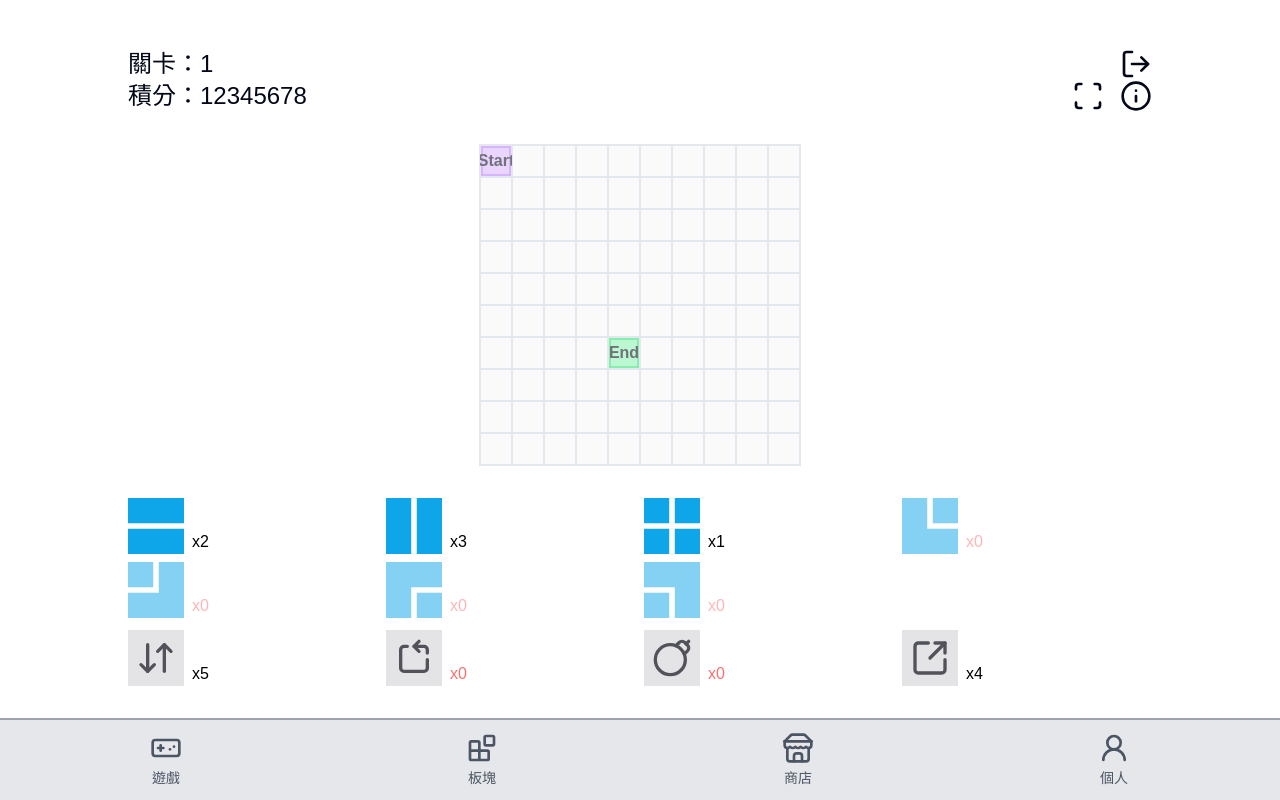
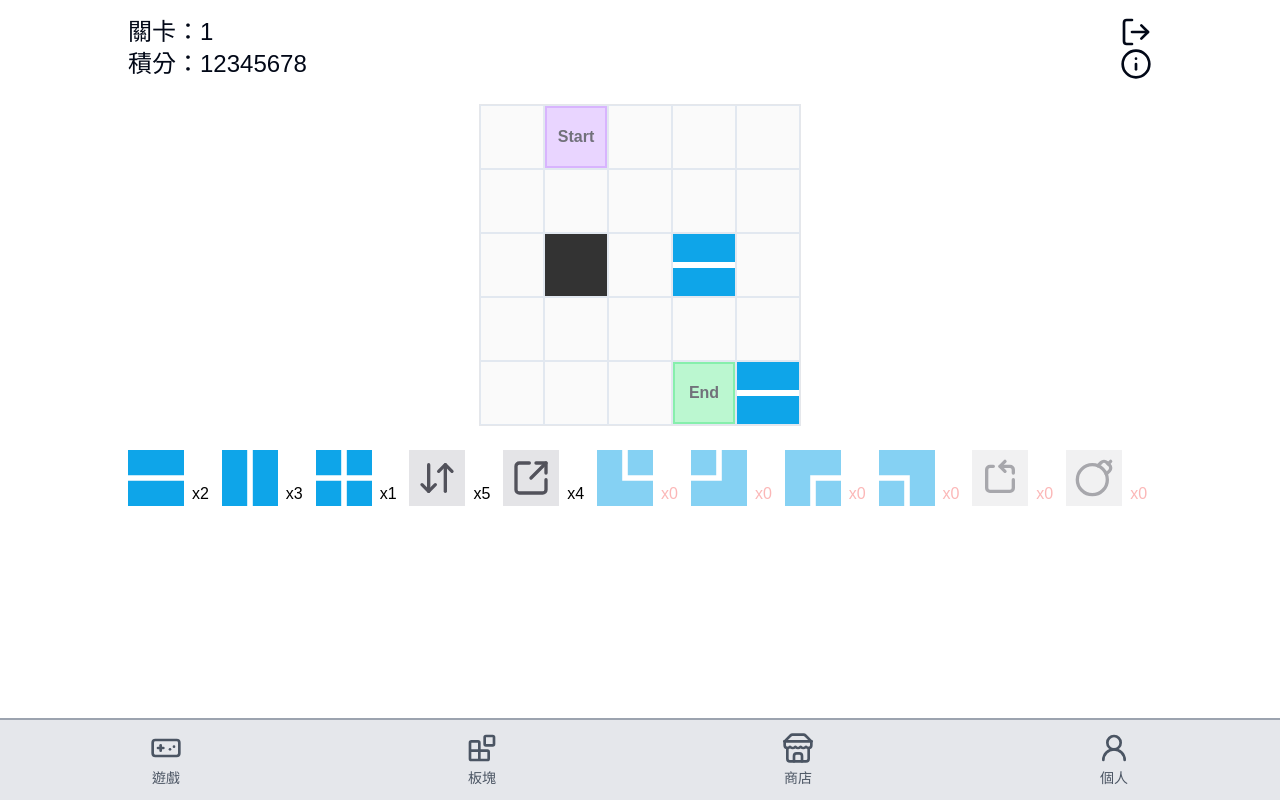
Before and after one commit to sitcon-tw/2025-game, a Next.js app: page /game in a window 1280 px wide. Built offline with nearby package versions, Linux system fonts and the light colour scheme.

Commit message:
feat: resize block when dragging to fit the game map cell

```diff
--- a/src/app/(screens)/game/page.tsx
+++ b/src/app/(screens)/game/page.tsx
@@ -19,6 +19,9 @@ import {
 } from "lucide-react";
 import { cn } from "@/lib/utils";
 import useCustomSensors from "@/hooks/useCustomSensors";
+
+const BLOCK_SIZE = 56;
+const GAME_MAP_SIZE = 320;
 
 // blocks in svg format
 const blocks = {
@@ -105,6 +108,52 @@ const blocks = {
   ),
 };
 
+const props = {
+  switchFloor: (
+    <div className="flex h-full w-full items-center justify-center bg-zinc-200 text-zinc-600">
+      <ArrowDownUp className="h-10 w-10" />
+    </div>
+  ),
+  rotate: (
+    <div className="flex h-full w-full items-center justify-center bg-zinc-200 text-zinc-600">
+      <RotateCcwSquare className="h-10 w-10" />
+    </div>
+  ),
+  bomb: (
+    <div className="flex h-full w-full items-center justify-center bg-zinc-200 text-zinc-600">
+      <Bomb className="h-10 w-10" />
+    </div>
+  ),
+  teleport: (
+    <div className="flex h-full w-full items-center justify-center bg-zinc-200 text-zinc-600">
+      <SquareArrowOutUpRight className="h-10 w-10" />
+    </div>
+  ),
+};
+
+const blockAndPropsElements = {
+  ...blocks,
+  ...props,
+};
+
+interface Block {
+  unlocked: boolean;
+  amount: number;
+  up: boolean;
+  down: boolean;
+  left: boolean;
+  right: boolean;
+}
+
+interface Prop {
+  unlocked: boolean;
+  amount: number;
+}
+interface InventoryItem {
+  data: Block | Prop;
+  id: string;
+}
+
 export default function GamePage() {
   // react usestate -- dont change anything here!
   const [Level, setLevel] = useState(1);
@@ -116,7 +165,11 @@ export default function GamePage() {
   const [SelectedItem, setSelectedItem] = useState("");
   const [IsZoomedIn, setIsZoomedIn] = useState(false);
   const [isDropped, setIsDropped] = useState(false);
+  const [isDragging, setIsDragging] = useState(false);
+  const [isDraggingBlockOverMap, setIsDraggingBlockOverMap] = useState(false);
   const sensors = useCustomSensors();
+  const rowCount = GameGrid.length;
+  const colCount = GameGrid.length > 0 ? GameGrid[0].length : 0;
 
   /////////////////////////
   //  block a: 橫的
@@ -398,32 +451,8 @@ export default function GamePage() {
         }
       }
     }
-    console.log(newGrid);
     setPlaceableGrid(newGrid);
   }
-
-  const props = {
-    switchFloor: (
-      <div className="flex h-14 w-14 items-center justify-center bg-zinc-200 text-zinc-600">
-        <ArrowDownUp className="h-10 w-10" />
-      </div>
-    ),
-    rotate: (
-      <div className="flex h-14 w-14 items-center justify-center bg-zinc-200 text-zinc-600">
-        <RotateCcwSquare className="h-10 w-10" />
-      </div>
-    ),
-    bomb: (
-      <div className="flex h-14 w-14 items-center justify-center bg-zinc-200 text-zinc-600">
-        <Bomb className="h-10 w-10" />
-      </div>
-    ),
-    teleport: (
-      <div className="flex h-14 w-14 items-center justify-center bg-zinc-200 text-zinc-600">
-        <SquareArrowOutUpRight className="h-10 w-10" />
-      </div>
-    ),
-  };
 
   // fetch data here
   useEffect(() => {
@@ -766,7 +795,7 @@ export default function GamePage() {
       },
     };
 
-    const GameGridData = gameGridData10x10;
+    const GameGridData = gameGridData5x5;
 
     setLevel(LevelData);
     setScore(ScoreData);
@@ -779,6 +808,8 @@ export default function GamePage() {
   }, []);
 
   function handleDragEnd(event: DragEndEvent) {
+    setIsDragging(false);
+    setIsDraggingBlockOverMap(false);
     const { active, over } = event;
 
     if (!active || !over) return;
@@ -789,21 +820,47 @@ export default function GamePage() {
     const [overType, overRow, overCol] = overId;
 
     if (activeType === "fragment" && overType === "grid") {
-      console.log("dropped", fragmentID, overRow, overCol);
       placeBlock(Number(overRow), Number(overCol), fragmentID);
       addBlockAmount(fragmentID, -1);
       setIsDropped(true);
     }
   }
 
+  function handleDragOver() {
+    setIsDraggingBlockOverMap(true);
+  }
+
+  const inventoryItems: InventoryItem[] = [
+    ...Object.entries(BlockData).map(([key, data]) => ({
+      data,
+      id: key,
+    })),
+    ...Object.entries(PropsData).map(([key, data]) => ({
+      data,
+      id: key,
+    })),
+  ].toSorted(
+    (a, b) => (b.data.amount > 0 ? 1 : 0) - (a.data.amount > 0 ? 1 : 0),
+  );
+
+  function handleDragStart() {
+    setIsDropped(false);
+    setIsDragging(true);
+  }
+
   return (
     <>
       <DndContext
+        onDragOver={handleDragOver}
         sensors={sensors}
         onDragEnd={handleDragEnd}
-        onDragStart={() => setIsDropped(false)}
+        onDragStart={handleDragStart}
       >
-        <div className="flex h-full w-full flex-col items-center py-12">
+        <div
+          className={cn(
+            "flex h-full w-full flex-col items-center overflow-hidden py-4",
+          )}
+        >
           {/* header */}
           <div className="flex w-[80%] justify-between">
             <div className="text-2xl">
@@ -837,22 +894,37 @@ export default function GamePage() {
               </div>
             </div>
           </div>
-
-          <div className="py-4" />
-
+          <div className="py-3" />
+          {/* game area */}
+          <div className="flex w-full flex-col items-center justify-center overflow-hidden">
             {/* grid part */}
             <div
-            className={`inline-block min-h-[322px] h-[322px] w-[322px] overflow-auto border border-gray-200 ${IsZoomedIn ? "overflow-auto" : ""}`}
+              className={`inline-block overflow-auto border border-gray-200 ${IsZoomedIn ? "overflow-auto" : ""}`}
+              style={{
+                width: IsZoomedIn
+                  ? `${GAME_MAP_SIZE + 2}px`
+                  : `${GAME_MAP_SIZE + 2}px`,
+                height: IsZoomedIn
+                  ? `${GAME_MAP_SIZE + 2}px`
+                  : `${GAME_MAP_SIZE + 2}px`,
+                // minHeight: IsZoomedIn
+                //   ? `${GAME_MAP_SIZE + 2}px`
+                //   : `${GAME_MAP_SIZE + 2}px`,
+              }}
             >
               <div className="w-fit">
                 {GameGrid.map((row, rowIndex) => (
                   <div key={rowIndex} className="flex">
                     {row.map((cell, colIndex) => {
-                    const cellContent = blocks[cell as keyof typeof blocks];
+                      const cellContent =
+                        blockAndPropsElements[
+                          cell as keyof typeof blockAndPropsElements
+                        ];
 
                       return (
                         <div key={colIndex}>
                           <GameMapGridCell
+                            // setIsDraggingBlockOverMap={setIsDraggingBlockOverMap}
                             IsZoomedIn={IsZoomedIn}
                             rowIndex={rowIndex}
                             colIndex={colIndex}
@@ -868,43 +940,38 @@ export default function GamePage() {
                 ))}
               </div>
             </div>
-
-          <div className="py-4" />
-
-          {/* blocks */}
-          <div className="grid w-[80%] grid-cols-4 justify-between gap-2 pb-3">
-            {Object.entries(BlockData).map(([key, data]) => (
+            <div className="py-3" />
+            {/* inventory */}
+            {/* <div className="h-full min-h-32 w-screen overflow-x-scroll bg-green-200 px-6 pt-6"> */}
+            <div
+              className={cn("grid w-[80%] justify-between gap-2 transition")}
+              style={{
+                gridAutoColumns: "minmax(0, 1fr)",
+                gridTemplateColumns: "repeat(auto-fill, minmax(80px, 1fr)",
+              }}
+            >
+              {/* <div className="flex justify-start gap-4 pb-3"> */}
+              {inventoryItems.map(({ data, id }) => (
                 <BlockInInventory
-                key={key}
-                id={key}
+                  isOverMap={isDraggingBlockOverMap}
+                  width={
+                    isDraggingBlockOverMap
+                      ? GAME_MAP_SIZE / rowCount
+                      : BLOCK_SIZE
+                  }
+                  height={
+                    isDraggingBlockOverMap
+                      ? GAME_MAP_SIZE / colCount
+                      : BLOCK_SIZE
+                  }
+                  key={id}
+                  id={id}
                   data={data}
                   isDropped={isDropped}
                 />
               ))}
+              {/* </div> */}
             </div>
-
-          {/* props */}
-          <div className="grid w-[80%] grid-cols-4 justify-between gap-2">
-            {Object.entries(PropsData).map(([key, data]) => (
-              <div key={key} className="flex items-end justify-start gap-2">
-                <div className="h-14 w-14">
-                  {data.unlocked
-                    ? props[key as keyof typeof props]
-                    : blocks.unknown}
-                </div>
-                <div
-                  className={
-                    data.unlocked
-                      ? data.amount > 0
-                        ? "text-black"
-                        : "text-red-400"
-                      : "text-zinc-400"
-                  }
-                >
-                  x{data.amount}
-                </div>
-              </div>
-            ))}
           </div>
         </div>
       </DndContext>
@@ -953,19 +1020,18 @@ function GameMapGridCell({
 }
 
 function BlockInInventory({
+  isOverMap,
+  width,
+  height,
   id,
   data,
   isDropped,
 }: {
+  isOverMap: boolean;
+  width: number;
+  height: number;
   id: string;
-  data: {
-    unlocked: boolean;
-    amount: number;
-    up: boolean;
-    down: boolean;
-    left: boolean;
-    right: boolean;
-  };
+  data: Block | Prop;
   isDropped: boolean;
 }) {
   const isDisabled = data.amount <= 0 || !data.unlocked;
@@ -974,8 +1040,20 @@ function BlockInInventory({
       id: `fragment,${id}`,
       disabled: isDisabled,
     });
-  const style = {
-    transform: CSS.Translate.toString(transform),
+  const style = transform
+    ? {
+        transform: `translate3d(${transform.x}px, ${transform.y}px, 0)`,
+        width: BLOCK_SIZE,
+        height: BLOCK_SIZE,
+      }
+    : undefined;
+
+  const scaleStyle = {
+    transform: isDragging
+      ? `scaleX(${width / BLOCK_SIZE}) scaleY(${height / BLOCK_SIZE})`
+      : undefined,
+    width: BLOCK_SIZE,
+    height: BLOCK_SIZE,
   };
   const isMoving =
     Math.abs(transform?.x ?? 0 - 0) != 0 ||
@@ -993,7 +1071,8 @@ function BlockInInventory({
     >
       <div className="relative">
         <div className="pointer-events-none absolute inset-0 bottom-0 left-0 top-0 opacity-50">
-          {data.unlocked && blocks[id as keyof typeof blocks]}
+          {data.unlocked &&
+            blockAndPropsElements[id as keyof typeof blockAndPropsElements]}
         </div>
         <div
           ref={setNodeRef}
@@ -1001,12 +1080,19 @@ function BlockInInventory({
           {...listeners}
           {...attributes}
           className={cn(
-            `h-14 w-14 ease-in-out ${false ? (data.amount == 0 || !data.unlocked ? "border-[27px] border-red-600/80" : "border-[8px] border-orange-400") : ""} ${isMoving && isDropped ? "hidden" : ""}`,
+            `h-14 w-14 ease-in-out ${isMoving && isDropped ? "hidden" : ""} ${isDragging && "z-10"}`,
             isDisabled ? "cursor-not-allowed" : "cursor-move",
             needDuration && "duration-200",
           )}
         >
-          {data.unlocked ? blocks[id as keyof typeof blocks] : blocks.unknown}
+          <div
+            className={cn(`relative`, !isDisabled && "transition-all")}
+            style={scaleStyle}
+          >
+            {data.unlocked
+              ? blockAndPropsElements[id as keyof typeof blockAndPropsElements]
+              : blockAndPropsElements.unknown}
+          </div>
         </div>
       </div>
       <div
```
Lines whose indentation alone changed are shown as unchanged.
